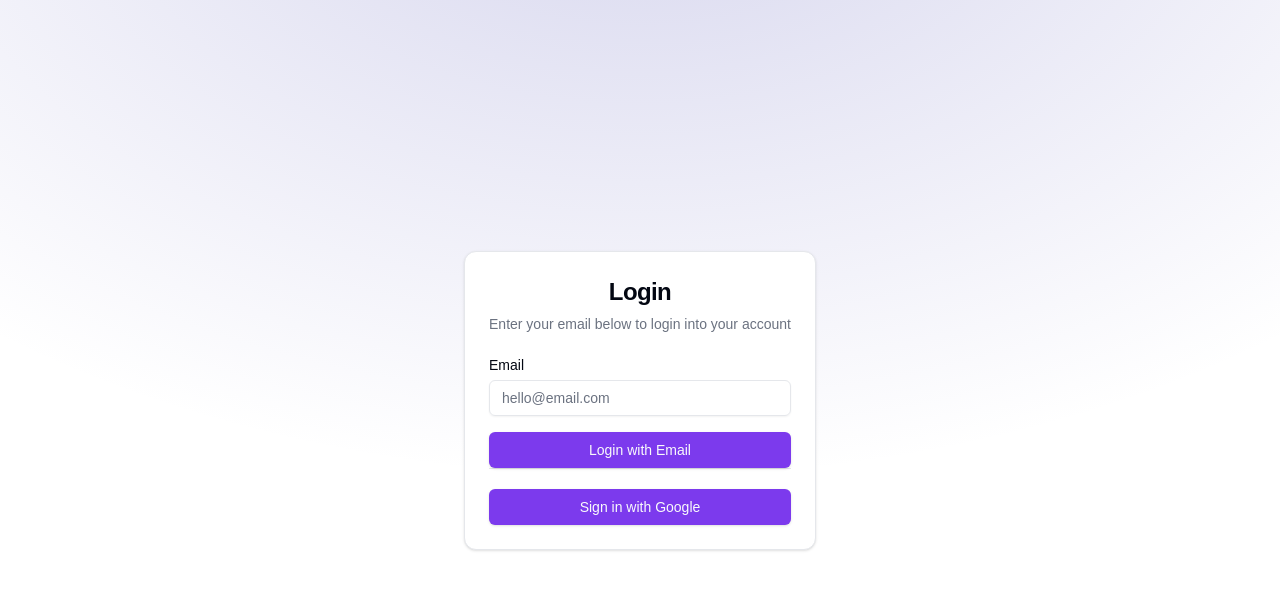
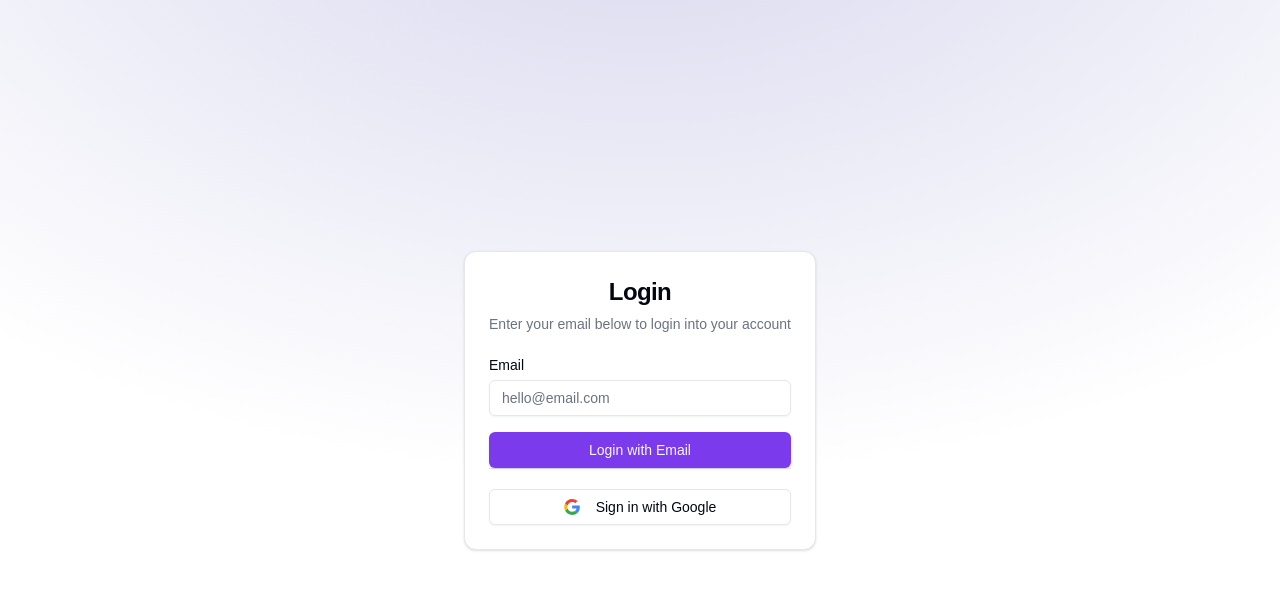
Before and after one commit to monicahcloud/InvoiceVitaNova, a Next.js app: page /login in a window 1280 px wide. Shown: the top 590 px of the page. Built offline with nearby package versions, Linux system fonts and the light colour scheme; no server answers.

Commit message:
adding google authentication

```diff
--- a/app/components/NavBar.tsx
+++ b/app/components/NavBar.tsx
@@ -3,19 +3,17 @@
 import Logo from "@/public/vitanovalogo.svg";
 import { RainbowButton } from "@/components/magicui/rainbow-button";
 
-
 export function Navbar() {
   return (
     <div className="flex items-center justify-between py-2 -mb-8">
       <Link href="/" className="flex items-center gap-2">
-        <Image src={Logo} alt="Logo" className="size-32" />
+        <Image src={Logo} alt="Logo" className="size-32" priority />
         <h3 className="text-3xl font-semibold">
           Business<span className="text-violet-600">Hub</span>
         </h3>
       </Link>
       <Link href="/login">
         <RainbowButton>Get Started</RainbowButton>
-
       </Link>
     </div>
   );
--- a/app/components/SubmitButtons.tsx
+++ b/app/components/SubmitButtons.tsx
@@ -3,6 +3,8 @@
 import { Button } from "@/components/ui/button";
 import { useFormStatus } from "react-dom";
 import { Loader2 } from "lucide-react";
+import GoogleLogo from "../../public/googleLogo.svg";
+import Image from "next/image";
 
 interface iAppProps {
   text: string;
@@ -17,7 +19,7 @@
     | undefined;
 }
 
-export default function SubmitButtons({text, variant}:iAppProps) {
+export default function SubmitButtons({ text, variant }: iAppProps) {
   const { pending } = useFormStatus();
 
   return (
@@ -29,9 +31,27 @@
         </Button>
       ) : (
         <Button type="submit" className="w-full" variant={variant}>
-         {text}
+          {text}
         </Button>
       )}
     </>
   );
 }
+
+export function GoogleAuthButton() {
+  const { pending } = useFormStatus();
+  return (
+    <>
+      {pending ? (
+        <Button variant="outline" className="w-full" disabled>
+          <Loader2 className="size-4 mr-2 animate-spin" /> Please wait
+        </Button>
+      ) : (
+        <Button variant="outline" className="w-full">
+          <Image src={GoogleLogo} className="size-4 mr-2" alt="Google Logo" />
+          Sign in with Google
+        </Button>
+      )}
+    </>
+  );
+}
--- a/app/login/page.tsx
+++ b/app/login/page.tsx
@@ -8,7 +8,7 @@
 import { Input } from "@/components/ui/input";
 import { Label } from "@/components/ui/label";
 import { auth, signIn } from "../utlis/auth";
-import SubmitButtons from "../components/SubmitButtons";
+import SubmitButtons, { GoogleAuthButton } from "../components/SubmitButtons";
 import { redirect } from "next/navigation";
 import { Button } from "@/components/ui/button";
 
@@ -56,9 +56,7 @@
                   await signIn("google");
                 }}
                 className="w-full">
-                <Button type="submit" className="w-full">
-                  Sign in with Google
-                </Button>
+                <GoogleAuthButton />
               </form>
             </div>
           </CardContent>
```
Also changed, not shown: public/googleLogo.svg (added).
